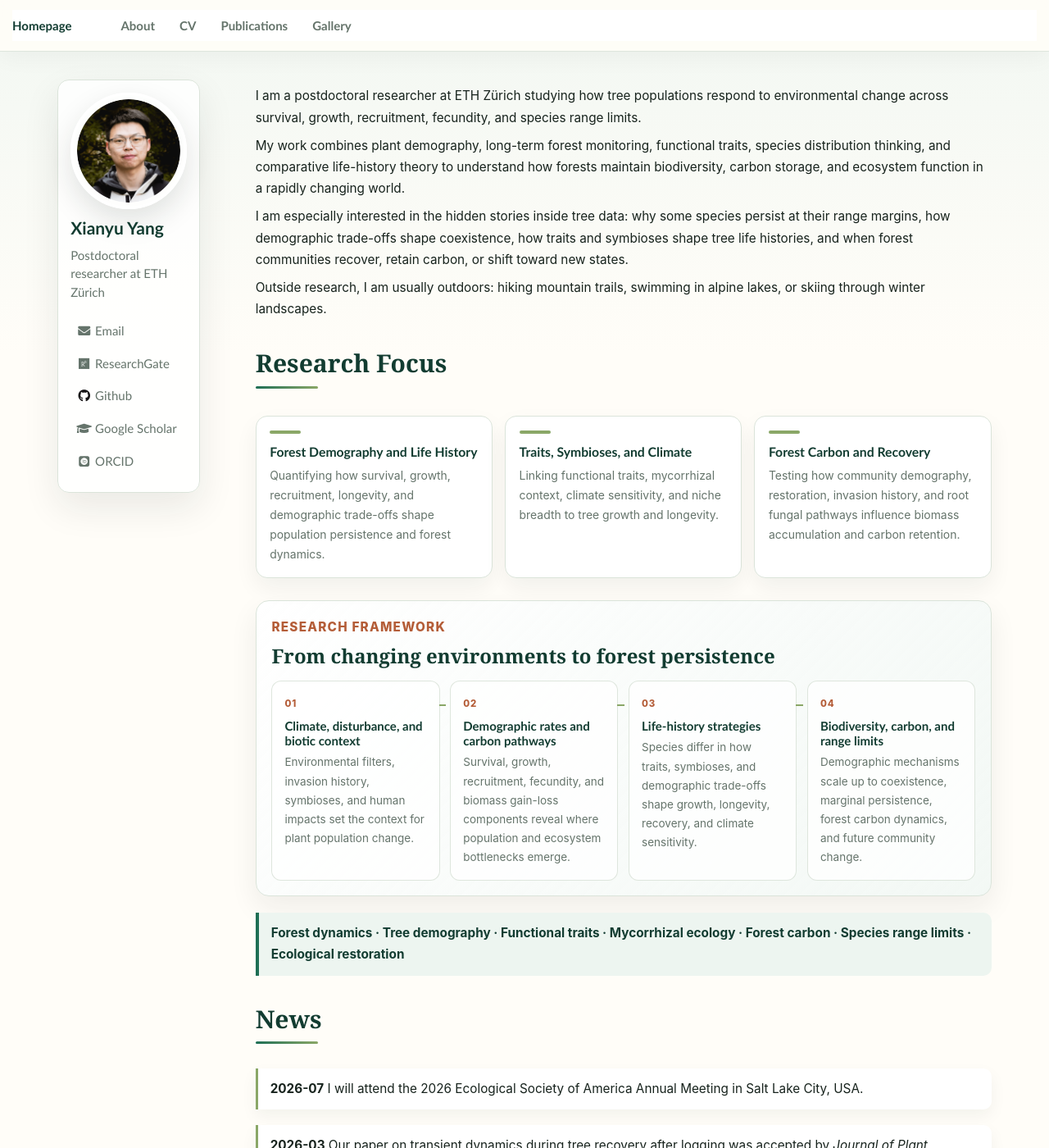
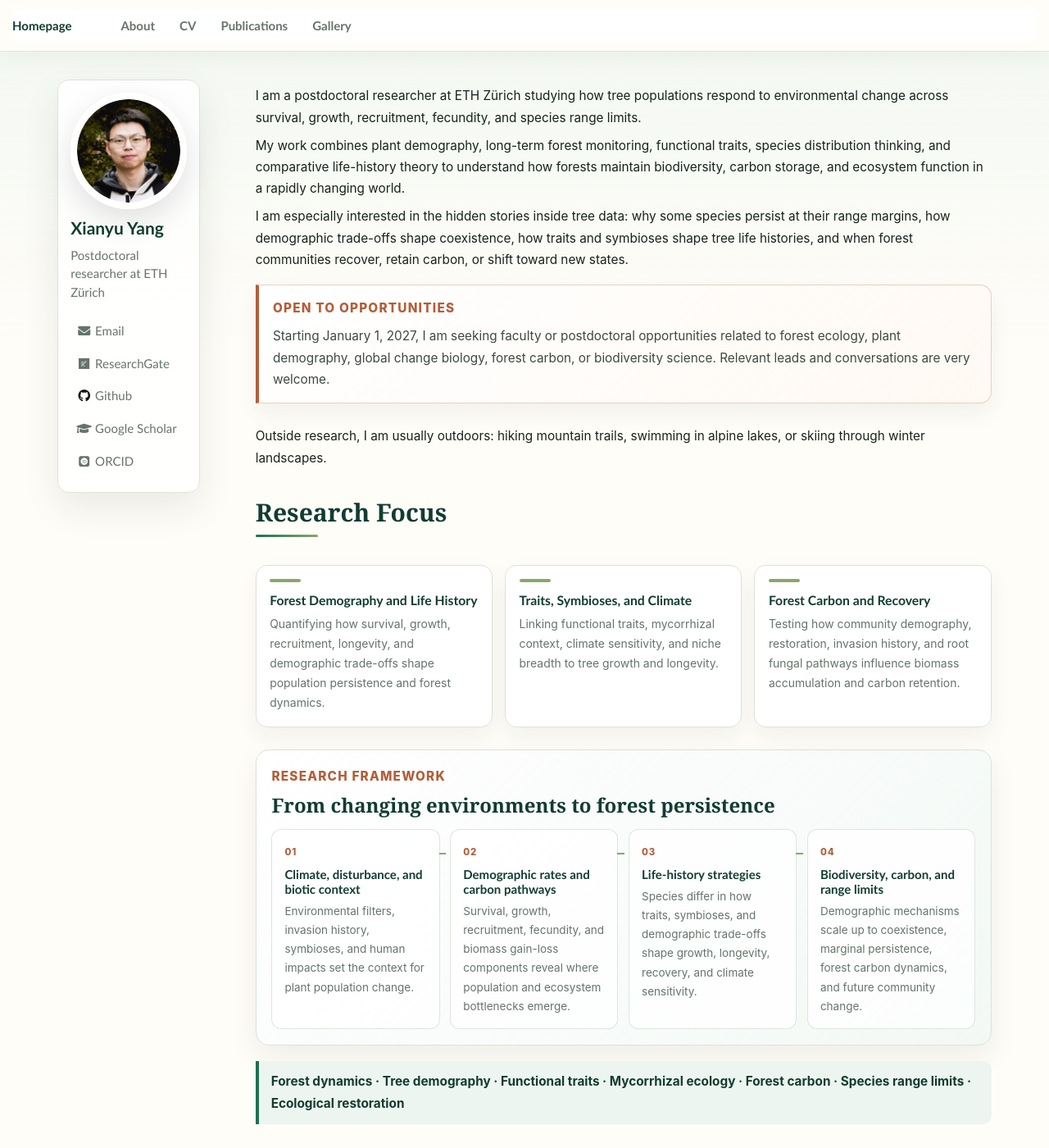
Before and after one commit to Xianyu-Yang/xianyu-yang.github.io, a Jekyll site: the page built from _pages/about.md, in a window 1280 px wide and 1400 px high. Shown: the whole window at 82% size. Built offline with Jekyll 4.4.1, drawn with Linux system fonts in a browser that asks for light colours; some web fonts are replaced.

Commit message:
Add open opportunities notice

```diff
--- a/_pages/about.md
+++ b/_pages/about.md
@@ -21,6 +21,11 @@ I am a postdoctoral researcher at ETH Zürich studying how tree populations resp
 My work combines plant demography, long-term forest monitoring, functional traits, species distribution thinking, and comparative life-history theory to understand how forests maintain biodiversity, carbon storage, and ecosystem function in a rapidly changing world.
 
 I am especially interested in the hidden stories inside tree data: why some species persist at their range margins, how demographic trade-offs shape coexistence, how traits and symbioses shape tree life histories, and when forest communities recover, retain carbon, or shift toward new states.
+
+<section class="opportunity-callout compact" aria-label="Open to opportunities">
+  <p class="nature-eyebrow">Open to opportunities</p>
+  <p>Starting January 1, 2027, I am seeking faculty or postdoctoral opportunities related to forest ecology, plant demography, global change biology, forest carbon, or biodiversity science. Relevant leads and conversations are very welcome.</p>
+</section>
 
 Outside research, I am usually outdoors: hiking mountain trails, swimming in alpine lakes, or skiing through winter landscapes.
 
--- a/assets/css/nature.css
+++ b/assets/css/nature.css
@@ -288,6 +288,27 @@ a {
   font-weight: 700;
 }
 
+.opportunity-callout {
+  margin: 1.35rem 0 1.8rem;
+  border: 1px solid rgba(180, 93, 56, 0.28);
+  border-left: 4px solid var(--nature-clay);
+  border-radius: 0 14px 14px 0;
+  padding: 1rem 1.15rem;
+  background:
+    linear-gradient(135deg, rgba(255, 255, 255, 0.95), rgba(255, 247, 239, 0.74)),
+    #fff;
+  box-shadow: 0 12px 28px rgba(23, 35, 29, 0.06);
+}
+
+.opportunity-callout.compact {
+  margin-top: 1.15rem;
+}
+
+.opportunity-callout p:last-child {
+  margin-bottom: 0;
+  color: #3b4a42;
+}
+
 .project-overview-grid {
   display: grid;
   grid-template-columns: repeat(2, minmax(0, 1fr));
```
Also changed, not shown: _pages/home.md (+5 -0 lines).
